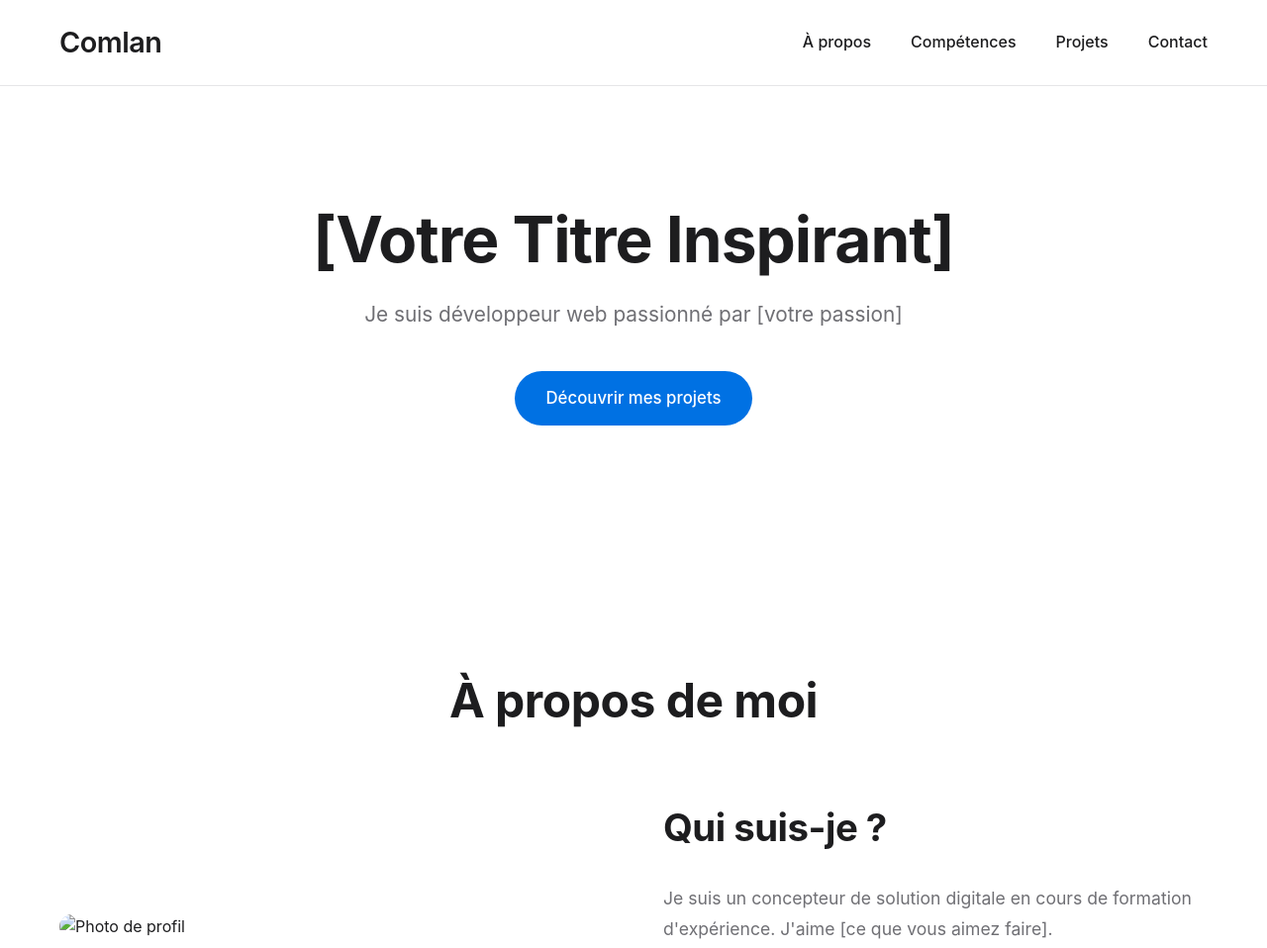
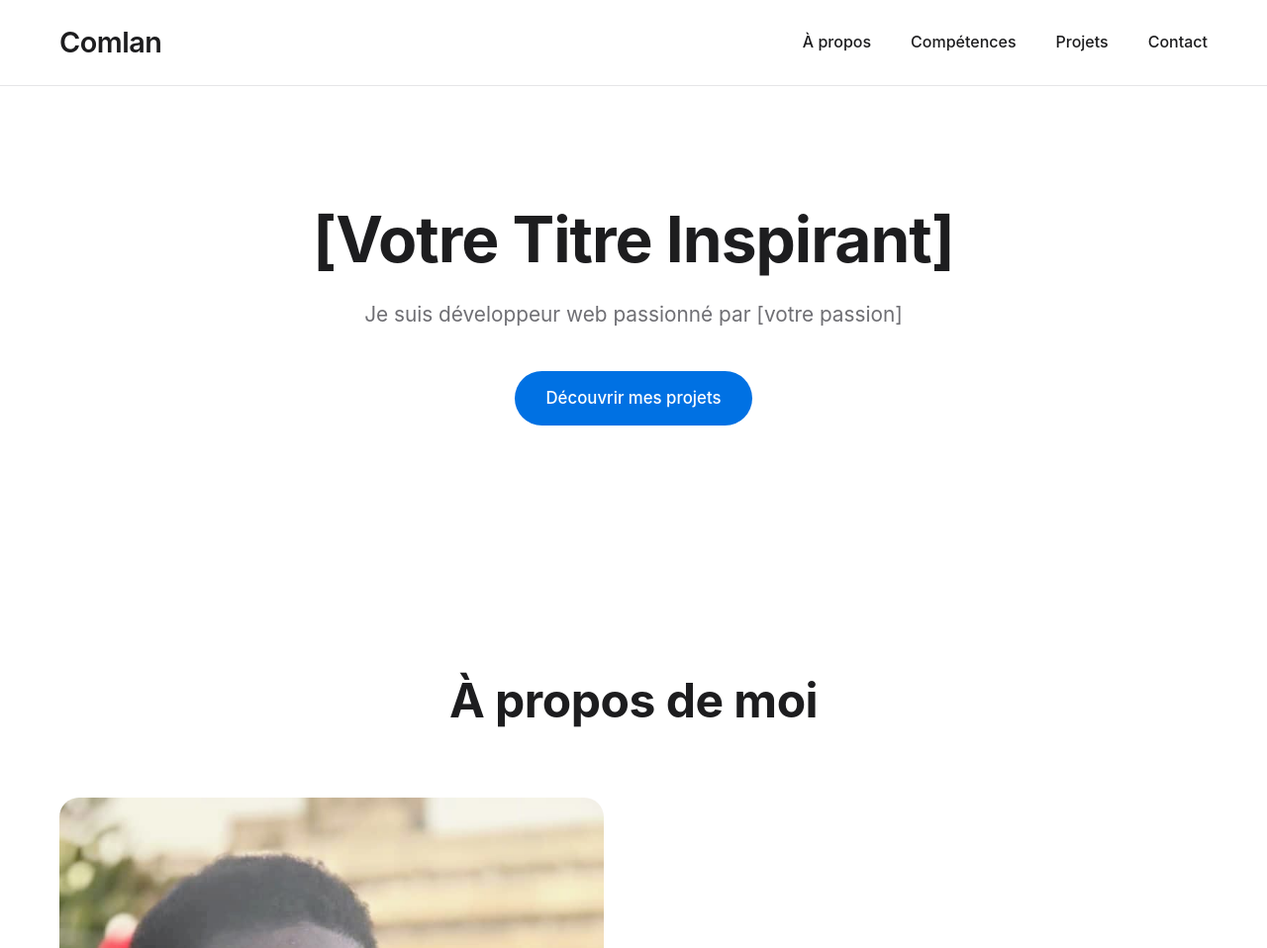
Before and after one commit to Derric07/hetic2, a plain HTML site: page index.html in a window 1280 px wide. Shown: the top 958 px of the page at 99% size. Drawn offline with Linux system fonts and the light colour scheme; the site is published under a folder, as on GitHub Pages, so addresses that start at the root find nothing.

Commit message:
ajout photo de profil

```diff
--- a/index.html
+++ b/index.html
@@ -50,7 +50,7 @@
 
             <div class="about-content">
                 <div class="about-image">
-                    <img src="/img/WhatsApp Image 2025-12-15 à 14.50.11_01a52072.jpg" alt="Photo de profil">
+                    <img src="./img/WhatsApp Image 2025-12-15 à 14.50.11_01a52072.jpg" alt="Photo de profil">
                 </div>
 
                 <div class="about-text">
```
